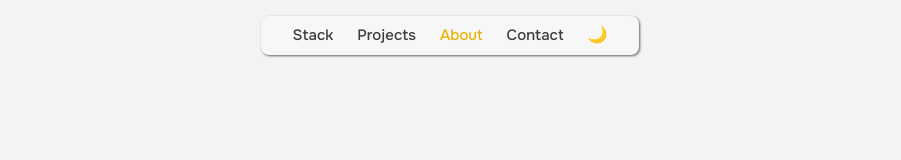
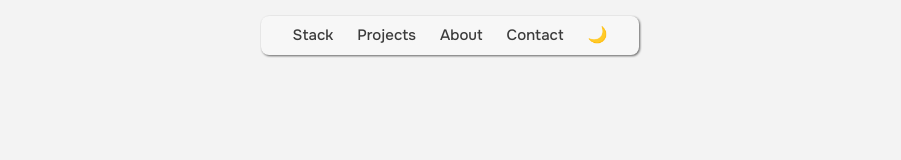
Before and after one commit to init1-dev/in1t-portfolio, a React (Vite) app: page / in a window 1280 px wide. Shown: the top 160 px of the page, without its empty margins (190-1091 px from the left). Built offline with nearby package versions, Linux system fonts and the light colour scheme.

Commit message:
FIX: header component initial value for activeLink state

```diff
--- a/src/components/TopBarComponent.tsx
+++ b/src/components/TopBarComponent.tsx
@@ -4,7 +4,7 @@ import { useState } from "react";
 
 const TopBarComponent = () => {
     const { theme, handleToggleTheme } = useTheme();
-    const [ activeLink, setActiveLink ] = useState('About');
+    const [ activeLink, setActiveLink ] = useState('');
 
     const links = [
         { href: '#stack', text: 'Stack' },
```
Also changed, not shown: 1 other file (tests, documents, lock files or other folders).
